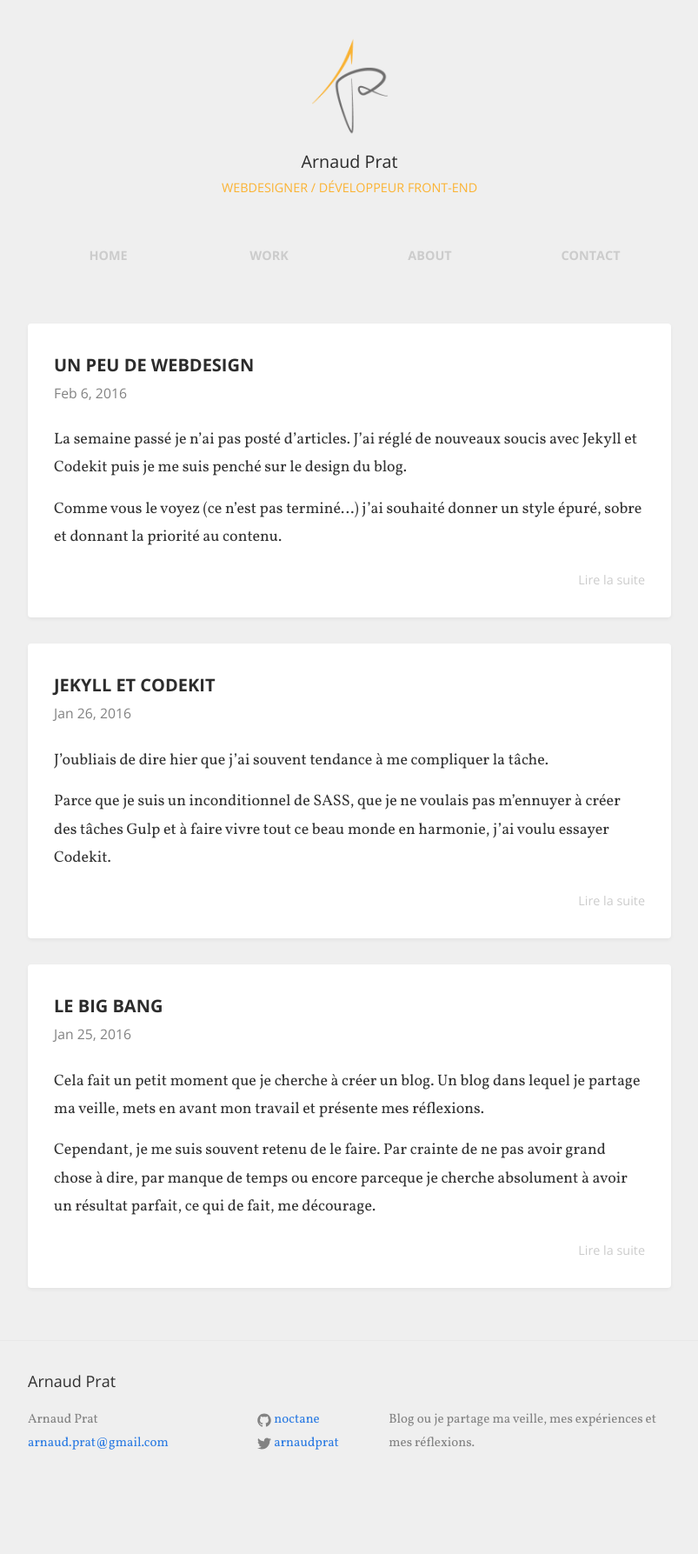
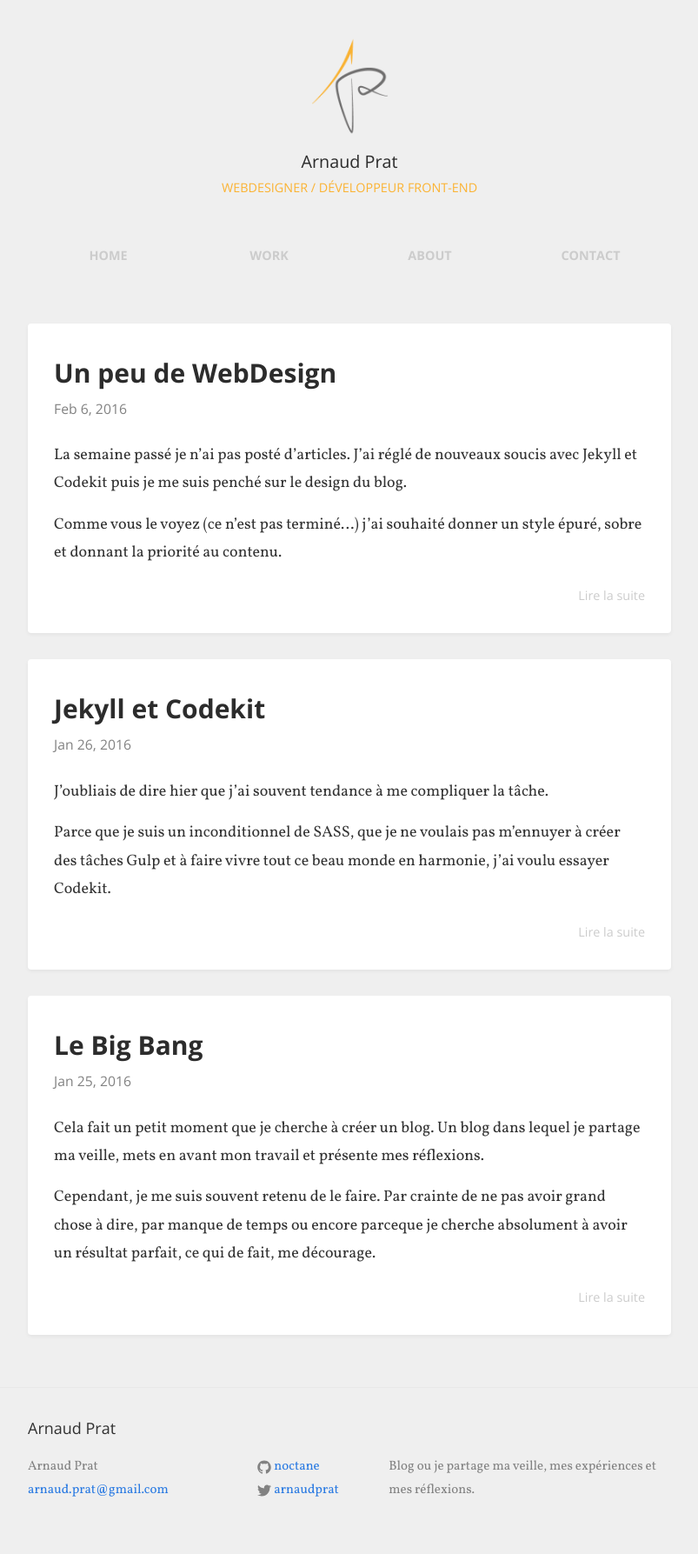
Before and after one commit to Noctane/noctane.github.io, a Jekyll site: the page built from index.html, in a window 1280 px wide. Shown: the whole page at 87% size, without its empty margins (238-1041 px from the left). Built offline with Jekyll 4.4.1, drawn with Linux system fonts in a browser that asks for light colours; before the commit the page ends 1733 px from its top, so only the background shows below that.

Commit message:
Add style

```diff
--- /dev/null
+++ b/_sass/_disqus.sass
@@ -0,0 +1,5 @@
+#disqus_thread
+  background: #fff
+  padding: 30px
+  border-radius: 4px
+  box-shadow: 0 2px 4px rgba(0,0,0,0.05)
--- /dev/null
+++ b/_sass/_post.sass
@@ -0,0 +1,7 @@
+.post
+  margin-bottom: 30px
+
+.post-title
+  font:
+    size: 30px
+    weight: 700
--- a/_sass/_posts-list.sass
+++ b/_sass/_posts-list.sass
@@ -19,9 +19,8 @@
     margin-bottom: 0
 
   .post-link
-    text-transform: uppercase
     font:
-      size: 20px
+      size: 30px
       weight: 700
     color: $grey
 
--- a/css/main.scss
+++ b/css/main.scss
@@ -56,6 +56,8 @@ $on-laptop:        800px;
         "variables",
         "layout",
         "posts-list",
+        "post",
+        "disqus",
         "syntax-highlighting",
         "header"
 ;
```
Also changed, not shown: _posts/2016-02-06-webdesign.md (+4 -3 lines), 1 other file.
